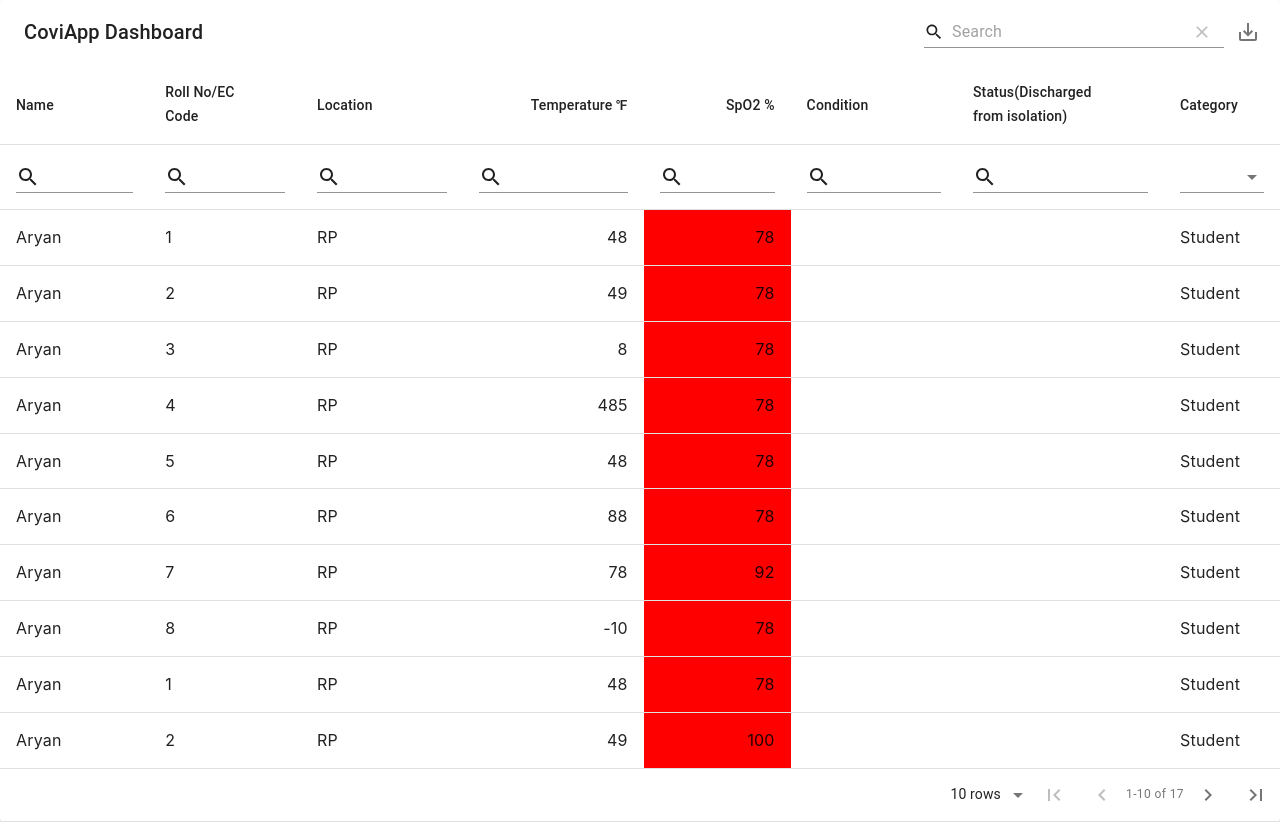
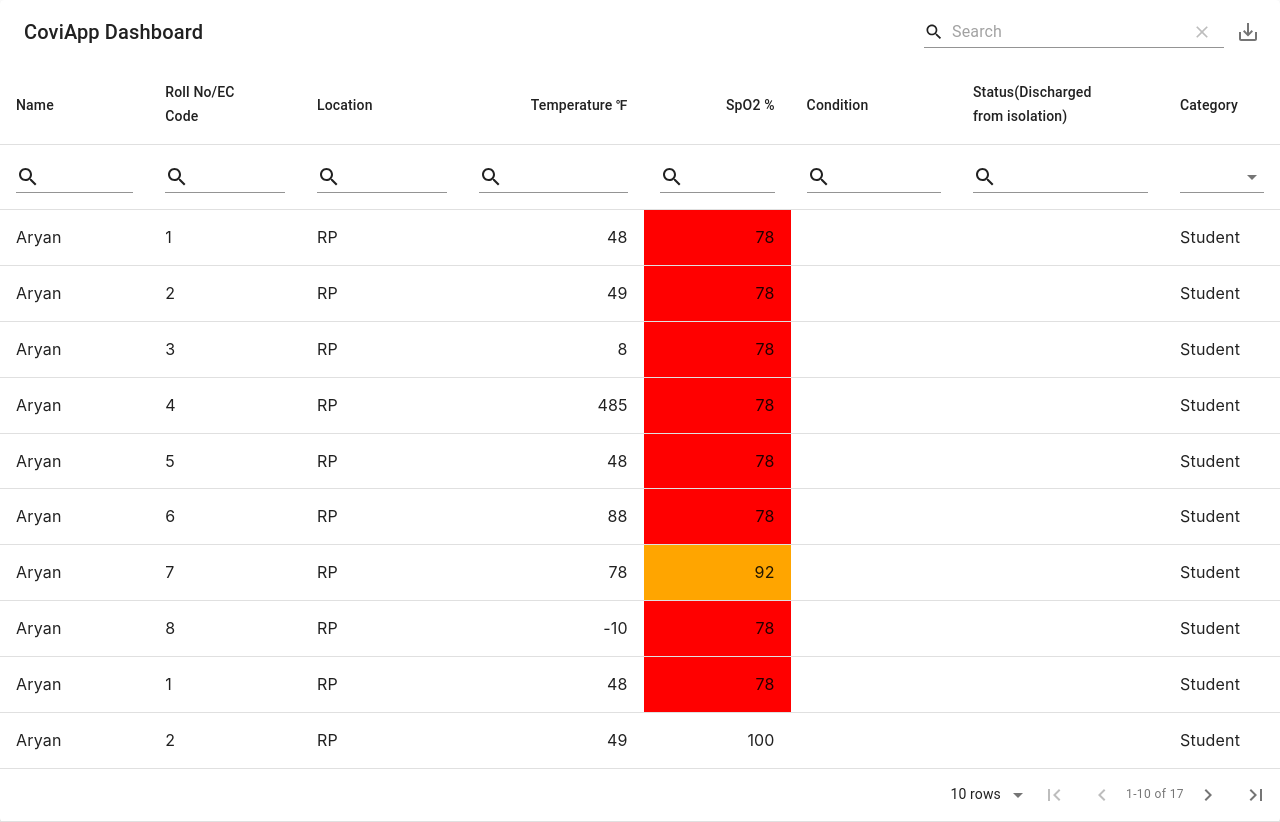
Before and after one commit to coviapp/dashboard, a React (Create React App) app: page / in a window 1280 px wide. Built offline with nearby package versions, Linux system fonts and the light colour scheme.

Commit message:
spo2color

```diff
--- a/src/App.js
+++ b/src/App.js
@@ -44,7 +44,8 @@ const tableIcons = {
 
 // degree Fahrenheit from hex unicode
 const degreeFahrenheit = String.fromCharCode(parseInt("2109", 16));
-
+const spo2UpperBound=95;
+const spo2LowerBound=90;
 
 class App extends Component {
   render() {
@@ -52,7 +53,8 @@ class App extends Component {
       <MaterialTable
         icons={tableIcons}
         title="CoviApp Dashboard"
-        columns={[
+        columns={
+          [
             {
               title: 'Name',
               field: 'name'
@@ -77,9 +79,10 @@ class App extends Component {
               field: 'spo2',
               type: "numeric",
               customFilterAndSearch: (term, rowData) => term >= rowData.spo2,
-            cellStyle: (rowData) => ({
-              backgroundColor: this._spo2Color(rowData.spo2),
+              cellStyle: columnData => ({
+                backgroundColor: this._spo2Color(columnData),
               }),
+
             },
             {
               title: 'Condition',
@@ -97,46 +100,37 @@ class App extends Component {
           ]}
 
         data={[
-          { name: 'Aryan', username: '1', location: 'RP', patientCategory: 1, spo2:78 ,temperature: 48 },
-          { name: 'Aryan', username: '2', location: 'RP', patientCategory: 1, spo2:78 ,temperature: 49 },
-          { name: 'Aryan', username: '3', location: 'RP', patientCategory: 1, spo2:78 ,temperature: 8 },
-          { name: 'Aryan', username: '4', location: 'RP', patientCategory: 1, spo2:78 ,temperature: 485 },
-          { name: 'Aryan', username: '5', location: 'RP', patientCategory: 1, spo2:78 ,temperature: 48 },
-          { name: 'Aryan', username: '6', location: 'RP', patientCategory: 1, spo2:78 ,temperature: 88 },
-          { name: 'Aryan', username: '7', location: 'RP', patientCategory: 1, spo2:92 ,temperature: 78 },
-          { name: 'Aryan', username: '8', location: 'RP', patientCategory: 1, spo2:78 ,temperature: -10 },
-          { name: 'Aryan', username: '1', location: 'RP', patientCategory: 1, spo2:78 ,temperature: 48 },
-          { name: 'Aryan', username: '2', location: 'RP', patientCategory: 1, spo2:100 ,temperature: 49 },
-          { name: 'Aryan', username: '3', location: 'RP', patientCategory: 1, spo2:78 ,temperature: 8 },
-          { name: 'Aryan', username: '4', location: 'RP', patientCategory: 1, spo2:78 ,temperature: 485 },
-          { name: 'Aryan', username: '5', location: 'RP', patientCategory: 1, spo2:78 ,temperature: 48 },
-          { name: 'Aryan', username: '6', location: 'RP', patientCategory: 1, spo2:78 ,temperature: 88 },
-          { name: 'Aryan', username: '7', location: 'RP', patientCategory: 1, spo2:78 ,temperature: 78 },
-          { name: 'Aryan', username: '8', location: 'RP', patientCategory: 1, spo2:78 ,temperature: -10 },
-          { name: 'Prof. Abhinandan', username: '123', location: 'RK', patientCategory: 2 },
+          { name: 'Aryan', username: '1', location: 'RP', patientCategory: 1, spo2: 78, temperature: 48 },
+          { name: 'Aryan', username: '2', location: 'RP', patientCategory: 1, spo2: 78, temperature: 49 },
+          { name: 'Aryan', username: '3', location: 'RP', patientCategory: 1, spo2: 78, temperature: 8 },
+          { name: 'Aryan', username: '4', location: 'RP', patientCategory: 1, spo2: 78, temperature: 485 },
+          { name: 'Aryan', username: '5', location: 'RP', patientCategory: 1, spo2: 78, temperature: 48 },
+          { name: 'Aryan', username: '6', location: 'RP', patientCategory: 1, spo2: 78, temperature: 88 },
+          { name: 'Aryan', username: '7', location: 'RP', patientCategory: 1, spo2: 92, temperature: 78 },
+          { name: 'Aryan', username: '8', location: 'RP', patientCategory: 1, spo2: 78, temperature: -10 },
+          { name: 'Aryan', username: '1', location: 'RP', patientCategory: 1, spo2: 78, temperature: 48 },
+          { name: 'Aryan', username: '2', location: 'RP', patientCategory: 1, spo2: 100, temperature: 49 },
+          { name: 'Aryan', username: '3', location: 'RP', patientCategory: 1, spo2: 78, temperature: 8 },
+          { name: 'Aryan', username: '4', location: 'RP', patientCategory: 1, spo2: 78, temperature: 485 },
+          { name: 'Aryan', username: '5', location: 'RP', patientCategory: 1, spo2: 78, temperature: 48 },
+          { name: 'Aryan', username: '6', location: 'RP', patientCategory: 1, spo2: 78, temperature: 88 },
+          { name: 'Aryan', username: '7', location: 'RP', patientCategory: 1, spo2: 78, temperature: 78 },
+          { name: 'Aryan', username: '8', location: 'RP', patientCategory: 1, spo2: 78, temperature: -10 },
+          { name: 'Prof. Abhinandan', username: '123', location: 'RK', patientCategory: 2, spo2: 708, temperature: -10 },
         ]}
         options={{
           filtering: true,
           exportButton: true,
           exportAllData: true,
           pageSize: 10,
-          // rowStyle: rowData => ({
-          //   backgroundColor: this._spo2Color(rowData.spo2),
-          // }),
         }}
-
-        // column={{
-
-        // }}
-
       />
     )
   }
 
-  _spo2Color(spo2){
-    console.log(spo2);
-    if(spo2>=95)return 'white';
-    if(spo2>=90)return 'orange';
+  _spo2Color(spo2Value) {
+    if (spo2Value >= spo2UpperBound) return 'white';
+    if (spo2Value >= spo2LowerBound) return 'orange';
     return 'red';
   }
 }
```
Lines whose indentation alone changed are shown as unchanged.
